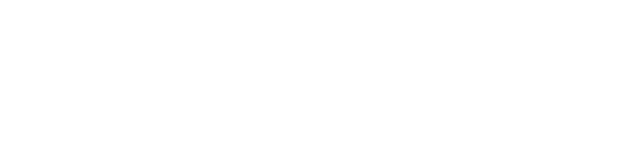
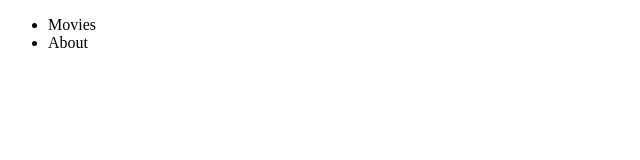
Before and after one commit to tony-wuvy/culture, a plain HTML site: page index.html in a window 1280 px wide. Shown: the whole page, without its empty margins (0-640 px from the left). Drawn offline with Linux system fonts and the light colour scheme.

Commit message:
Add navigation bar

```diff
--- a/index.html
+++ b/index.html
@@ -8,6 +8,12 @@
 </head>
 <body>
     <header>
+        <nav>
+            <ul>
+            <li>Movies</li>
+            <li>About</li>
+        </ul>
+    </nav>
 
     </header>
 
@@ -20,3 +26,8 @@
     </footer>
 </body>
 </html>
+
+<!-- git status  -->
+<!-- git add 'index.html' -->
+<!-- git commit -m 'Add navigation bar' -->
+<!-- git push -->
```
